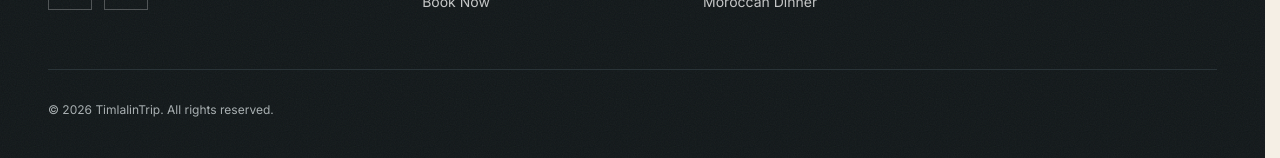
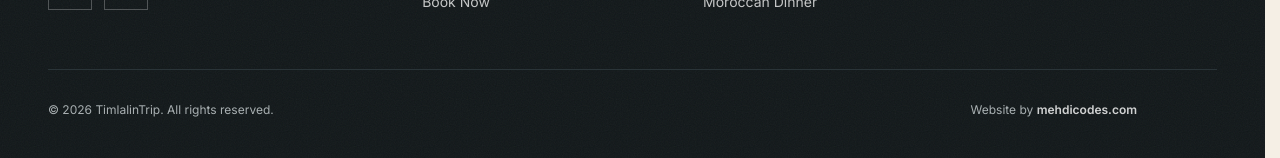
Before and after one commit to timlalintrip-ops/timlalintrip.com, a Next.js app: page / in a window 1280 px wide. Shown: the part 7416-7574 px from the top of the page. Built offline with nearby package versions, Linux system fonts and the light colour scheme.

Commit message:
commit second

```diff
--- a/src/components/layout/SiteFooter.tsx
+++ b/src/components/layout/SiteFooter.tsx
@@ -84,7 +84,8 @@ export function SiteFooter() {
 
   return (
     <footer className="grain bg-charcoal text-white">
-      <div className="container-site pt-20 pb-10">
+      {/* Extra bottom space on small screens keeps the floating WhatsApp button off the credits. */}
+      <div className="container-site pt-20 pb-28 sm:pb-10">
         <div className="grid gap-12 border-b border-charcoal-line pb-14 md:grid-cols-2 lg:grid-cols-[1.4fr_1fr_1fr_1fr]">
           <div className="max-w-sm">
             {/* Light plate: the logo's dark lettering needs a light background. */}
@@ -101,9 +102,22 @@ export function SiteFooter() {
             <FooterColumn title="Legal" items={legalNavigation} />
           </div>
         </div>
-        <p className="pt-8 text-xs text-muted-inverse">
-          © <CopyrightYear /> {siteConfig.name}. All rights reserved.
-        </p>
+        <div className="flex flex-col gap-3 pt-8 text-xs text-muted-inverse sm:flex-row sm:items-center sm:justify-between sm:pr-20 2xl:pr-0">
+          <p>
+            © <CopyrightYear /> {siteConfig.name}. All rights reserved.
+          </p>
+          <p>
+            Website by{" "}
+            <a
+              href="https://mehdicodes.com"
+              target="_blank"
+              rel="noopener"
+              className="link-underline font-semibold text-white/80 transition-colors hover:text-orange"
+            >
+              mehdicodes.com
+            </a>
+          </p>
+        </div>
       </div>
     </footer>
   );
```
